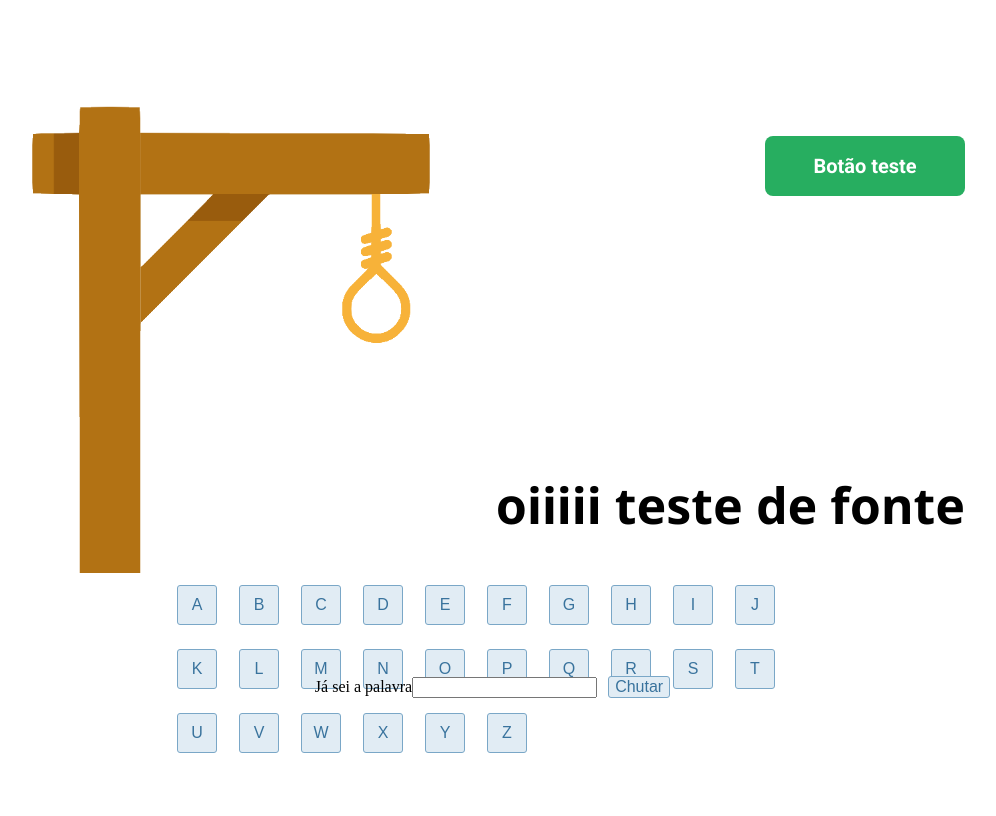
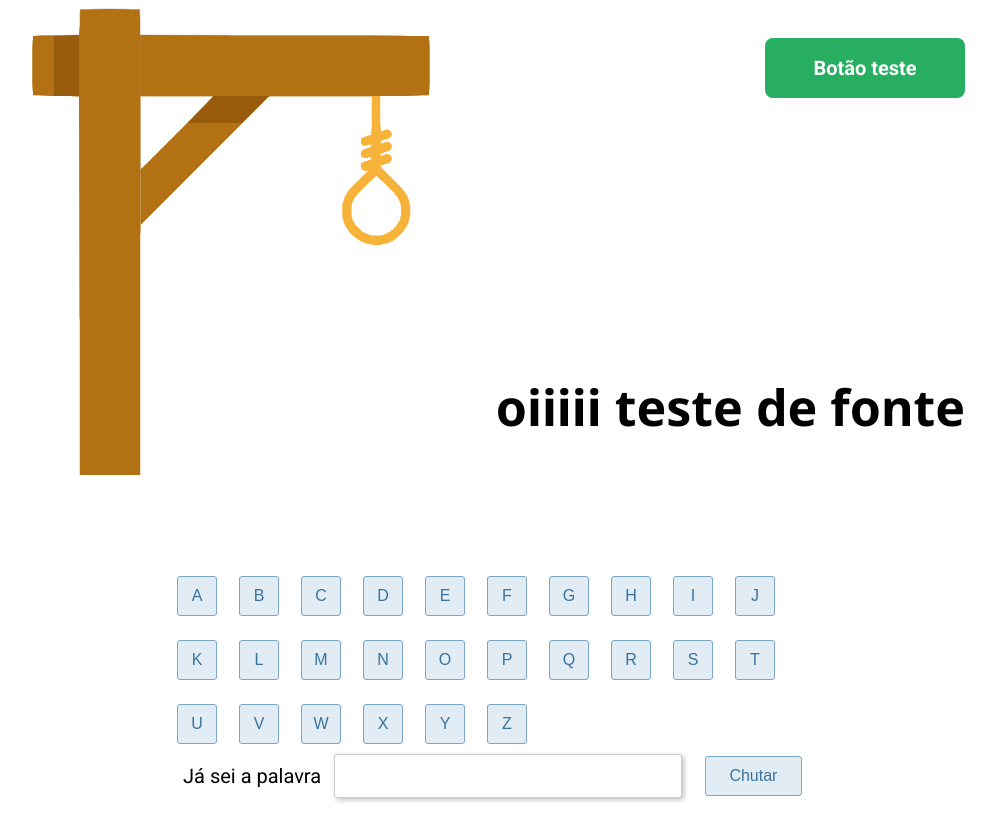
Before and after one commit to goulartggoliveira/projeto8-jogoforca, a React (Create React App) app: page / in a window 1280 px wide. Shown: the whole page, without its empty margins (150-1146 px from the left). Built offline with nearby package versions, Linux system fonts and the light colour scheme.

Commit message:
component chute

```diff
--- a/src/styles/style.css
+++ b/src/styles/style.css
@@ -2,7 +2,7 @@
   display: flex;
   flex-direction: column;
   align-items: center;
-  justify-content: center;
+  justify-content: space-between;
   width: 100vw;
   height: 100vh;
 }
@@ -65,11 +65,64 @@
   font-size: 16px;
 }
 
+.chute-container {
+  display: flex;
+  align-items: center;
+  justify-content: center;
+  width: 630px;
+}
+
+.chute-container span {
+  width: 144px;
+  height: 23px;
+
+  font-family: "Roboto";
+  font-style: normal;
+  font-weight: 400;
+  font-size: 20px;
+  line-height: 23px;
+  display: flex;
+  align-items: center;
+  text-align: center;
+
+  color: #000000;
+}
+
+.chute-container input {
+  display: flex;
+  justify-content: center;
+  align-items: center;
+  width: 353px;
+  height: 40px;
+
+  margin: 0px 12px;
+
+  background: #ffffff;
+  border: 1px solid #cccccc;
+  box-shadow: 2px 2px 5px rgba(0, 0, 0, 0.25);
+  border-radius: 3px;
+
+  font-family: "Roboto";
+  font-style: normal;
+  font-weight: 400;
+  font-size: 20px;
+  line-height: 23px;
+  display: flex;
+  align-items: center;
+  text-align: center;
+
+  color: #000000;
+}
+
 .chute-container button {
+  width: 100px;
+  height: 40px;
+
   background-color: #e1ecf4;
   border: 1px solid #7aa7c7;
   border-radius: 3px;
   margin: 12px 11px;
   color: #39739d;
   font-size: 16px;
+  cursor: pointer;
 }
```
